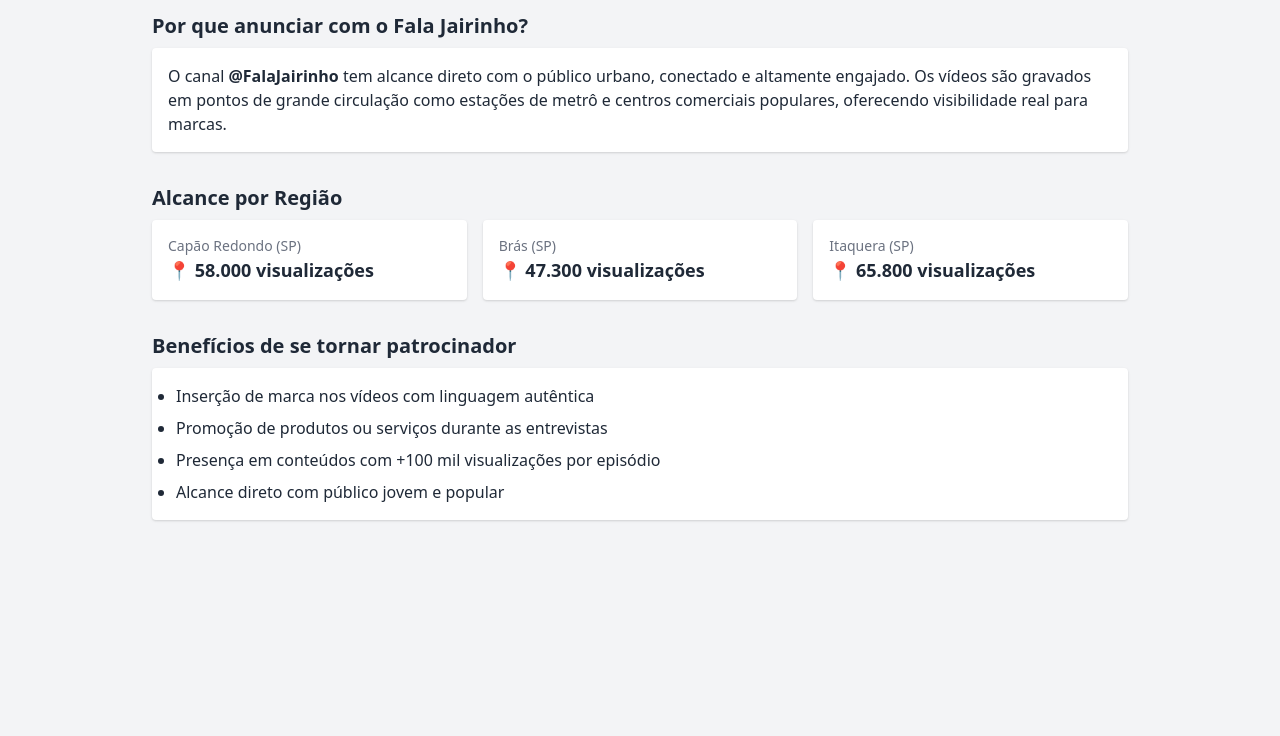
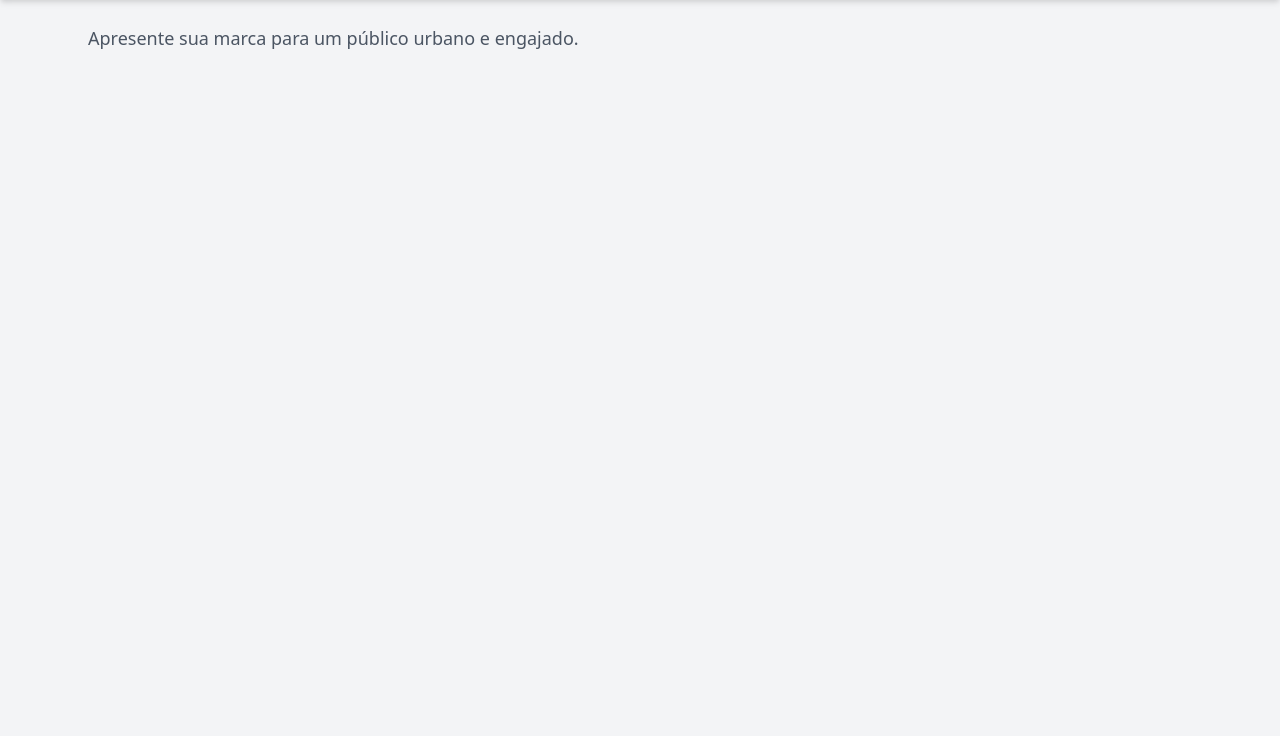
Before and after one commit to carlostoled0/SecretariaHabita-ao, a plain HTML site: page publicidade.html in a window 1280 px wide. Shown: the part 64-800 px from the top of the page. Drawn offline with nearby package versions, Linux system fonts and the light colour scheme.

Commit message:
Add files via upload

```diff
--- a/publicidade.html
+++ b/publicidade.html
@@ -1,24 +1,16 @@
-<!-- patrocinadores.html - Visão publicitária do canal -->
+
 <!DOCTYPE html>
 <html lang="pt-br">
 <head>
   <meta charset="UTF-8" />
   <meta name="viewport" content="width=device-width, initial-scale=1.0" />
-    <title>Publicidade | Fala Jairinho</title>
-    <script>
-      document.addEventListener("contextmenu", e => e.preventDefault());
-      document.addEventListener("keydown", function (e) {
-        if (e.key === "F12" || (e.ctrlKey && e.shiftKey && e.key === "I") || (e.ctrlKey && e.key === "U")) {
-          e.preventDefault();
-          alert("Ação bloqueada por segurança.");
-        }
-      });
-    </script>
+  <title>Publicidade</title>
   <link href="https://cdn.jsdelivr.net/npm/tailwindcss@2.2.19/dist/tailwind.min.css" rel="stylesheet">
 </head>
 <body class="bg-gray-100 text-gray-800">
+
   <header class="bg-white shadow-md p-4 flex items-center justify-between">
-
+    <h1 class="text-2xl font-bold text-blue-600">💼 Publicidade</h1>
     <a href="index.html" class="flex items-center text-sm text-blue-600 hover:underline">
       <svg xmlns="http://www.w3.org/2000/svg" class="h-4 w-4 mr-1" fill="none" viewBox="0 0 24 24" stroke="currentColor">
         <path stroke-linecap="round" stroke-linejoin="round" stroke-width="2" d="M15 19l-7-7 7-7" />
@@ -27,41 +19,9 @@
     </a>
   </header>
 
-    <main class="p-6 max-w-5xl mx-auto">
-      <section class="mb-8">
-        <h2 class="text-xl font-semibold mb-2">Por que anunciar com o Fala Jairinho?</h2>
-        <div class="bg-white p-4 rounded shadow">
-          <p>O canal <strong>@FalaJairinho</strong> tem alcance direto com o público urbano, conectado e altamente engajado. Os vídeos são gravados em pontos de grande circulação como estações de metrô e centros comerciais populares, oferecendo visibilidade real para marcas.</p>
-        </div>
-      </section>
+  <main class="p-6 max-w-6xl mx-auto">
+    <p class="text-gray-600 text-lg">Apresente sua marca para um público urbano e engajado.</p>
+  </main>
 
-      <section class="mb-8">
-        <h2 class="text-xl font-semibold mb-2">Alcance por Região</h2>
-        <div class="grid md:grid-cols-3 gap-4">
-          <div class="bg-white p-4 rounded shadow">
-            <p class="text-sm text-gray-500">Capão Redondo (SP)</p>
-            <p class="text-lg font-bold">📍 58.000 visualizações</p>
-          </div>
-          <div class="bg-white p-4 rounded shadow">
-            <p class="text-sm text-gray-500">Brás (SP)</p>
-            <p class="text-lg font-bold">📍 47.300 visualizações</p>
-          </div>
-          <div class="bg-white p-4 rounded shadow">
-            <p class="text-sm text-gray-500">Itaquera (SP)</p>
-            <p class="text-lg font-bold">📍 65.800 visualizações</p>
-          </div>
-        </div>
-      </section>
-
-      <section>
-        <h2 class="text-xl font-semibold mb-2">Benefícios de se tornar patrocinador</h2>
-        <ul class="list-disc pl-6 bg-white p-4 rounded shadow space-y-2">
-          <li>Inserção de marca nos vídeos com linguagem autêntica</li>
-          <li>Promoção de produtos ou serviços durante as entrevistas</li>
-          <li>Presença em conteúdos com +100 mil visualizações por episódio</li>
-          <li>Alcance direto com público jovem e popular</li>
-        </ul>
-      </section>
-    </main>
 </body>
 </html>
```
Also changed, not shown: roteiro.html (+9 -6 lines), video.html (+9 -6 lines). Lines whose indentation alone changed are shown as unchanged.
